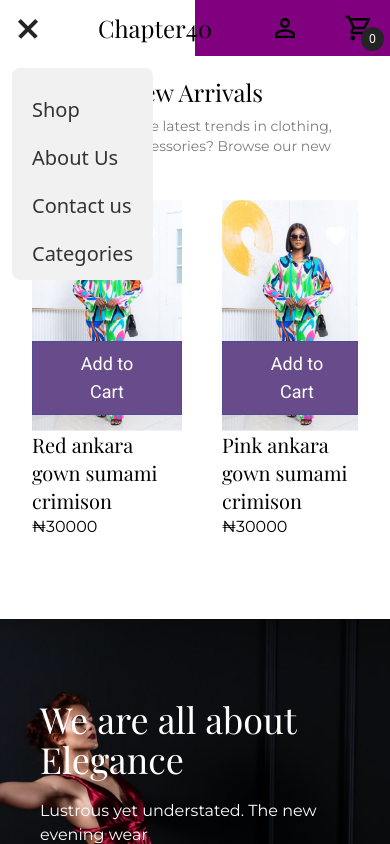
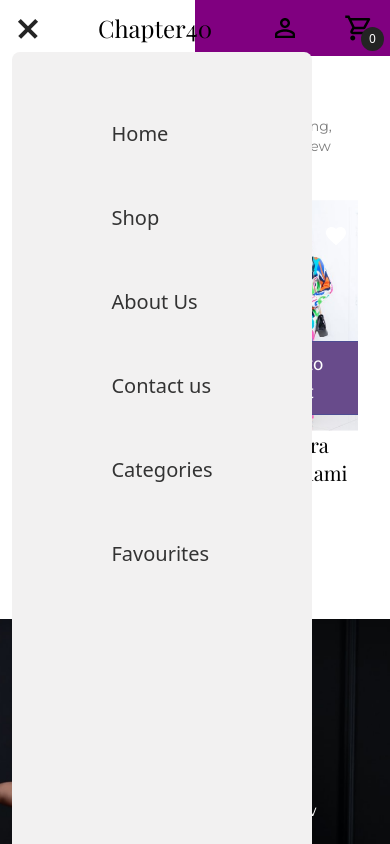
Before and after one commit to Temi-Dire/chapter40-website, a React (Vite) app: page / in a window 390 px wide. Both pictures are taken after a click on the element 28 px from the left and 28 px from the top of the page. Shown: the top 844 px of the page. Built offline with nearby package versions, Linux system fonts and the light colour scheme.

Commit message:
navbar fixed

```diff
--- a/src/components/Navbar.tsx
+++ b/src/components/Navbar.tsx
@@ -2,16 +2,29 @@ import PersonOutlineOutlinedIcon from "@mui/icons-material/PersonOutlineOutlined
 import ShoppingCartOutlinedIcon from "@mui/icons-material/ShoppingCartOutlined";
 import FavoriteBorderOutlinedIcon from "@mui/icons-material/FavoriteBorderOutlined";
 import { motion as m, AnimatePresence } from "framer-motion";
-import { useState } from "react";
+import { useState, useEffect, useRef } from "react";
 import { Link, useNavigate } from "react-router-dom";
 import CheckoutModal from "./CheckoutModal";
 import useStore from "../State";
 
 const Navbar = () => {
   const navigate = useNavigate();
-
   const [open, setOpen] = useState(false);
   const [isOpen, setIsOpen] = useState("");
+  const navbarRef = useRef(null);
+
+  useEffect(() => {
+    function handleClickOutside(event) {
+      if (navbarRef.current && !navbarRef.current.contains(event.target)) {
+        setIsOpen(null);
+      }
+    }
+    document.addEventListener("mousedown", handleClickOutside);
+    return () => {
+      // Unbind the event listener on cleanup
+      document.removeEventListener("mousedown", handleClickOutside);
+    };
+  }, [navbarRef]);
 
   if (open) {
     document.body.style.overflow = "hidden";
@@ -39,11 +52,11 @@ const Navbar = () => {
 
   return (
     <>
-      <div className="sticky w-full top-0 z-50">
+      <div className="sticky w-full top-0 z-10">
         <nav
-          className={`w-full flex justify-between justify-items-center items-center px-4 sm:px-10 lg:px-16 py-3 lg:py-6ont-montserrat `}
+          className={`w-full flex justify-between justify-items-center items-center px-4 sm:px-10 lg:px-16 py-3 lg:py-6ont-montserrat`}
           style={{
-            background: "linear-gradient(to right, white 50%, purple 50%)",
+            background: `linear-gradient(to right, white 50%, purple 50%)`,
           }}
         >
           <ul className="text-lg font-normal hidden lg:flex ">
@@ -97,9 +110,7 @@ const Navbar = () => {
                 </Link>
               </li>
               <li className="mr-11 hidden lg:list-item">
-                <Link to={!user ? "/wishlist" : "/auth/login"}>
-                  <FavoriteBorderOutlinedIcon />
-                </Link>
+                <FavoriteBorderOutlinedIcon />
               </li>
               <li className="relative" onClick={() => setOpen(true)}>
                 <ShoppingCartOutlinedIcon
@@ -114,39 +125,53 @@ const Navbar = () => {
           </div>
         </nav>
         <AnimatePresence>
+          {/* <button onClick={() => setIsOpen(!isOpen)}></button> */}
           {isOpen === "1" && (
             <m.div
               initial={{ y: 500 }}
               animate={{ y: 0 }}
-              exit={{ y: 500 }}
+              exit={{ y: 1000 }}
               transition={{ ease: "easeInOut", duration: 0.3 }}
-              className={`pt-5 mx-3 mt-3 space-y-3 bg-[#f2f1f1] absolute text-[#333333] flex flex-col  items-center lg:hidden rounded-lg`}
+              className={`{relative} pt-5 mx-3 mt-3 space-y-3 bg-[#f2f1f1] text-[#333333] flex flex-col justify-between px-4 items-center lg:hidden rounded-lg fixed left-0 bottom-0 h-full w-[300px] top-10`}
             >
-              <ul className="text-xl">
+              <ul className="text-xl " ref={navbarRef}>
                 <m.li
-                  className="cursor-pointer mb-1 py-2 px-5"
+                  className="cursor-pointer mb-1 py-2 px-5 mt-10"
+                  whileHover={{ backgroundColor: "#ccc", color: "white" }}
+                  onClick={() => navigate("")}
+                >
+                  Home
+                </m.li>
+                <m.li
+                  className="cursor-pointer mb-1 py-2 px-5 mt-10"
                   whileHover={{ backgroundColor: "#ccc", color: "white" }}
                 >
                   Shop
                 </m.li>
                 <m.li
-                  className="cursor-pointer mb-1 py-2 px-5"
+                  className="cursor-pointer mb-1 py-2 px-5 mt-10"
                   whileHover={{ backgroundColor: "#ccc", color: "white" }}
                   onClick={() => navigate("/about")}
                 >
                   About Us
                 </m.li>
                 <m.li
-                  className="cursor-pointer mb-1 py-2 px-5"
+                  className="cursor-pointer mb-1 py-2 px-5 mt-10"
                   whileHover={{ backgroundColor: "#ccc", color: "white" }}
                 >
                   Contact us
                 </m.li>
                 <m.li
-                  className="cursor-pointer mb-1 py-2 px-5"
+                  className="cursor-pointer mb-1 py-2 px-5 mt-10"
                   whileHover={{ backgroundColor: "#ccc", color: "white" }}
                 >
                   Categories
+                </m.li>
+                <m.li
+                  className="cursor-pointer mb-1 py-2 px-5 mt-10"
+                  whileHover={{ backgroundColor: "#ccc", color: "white" }}
+                >
+                  Favourites
                 </m.li>
               </ul>
             </m.div>
```
